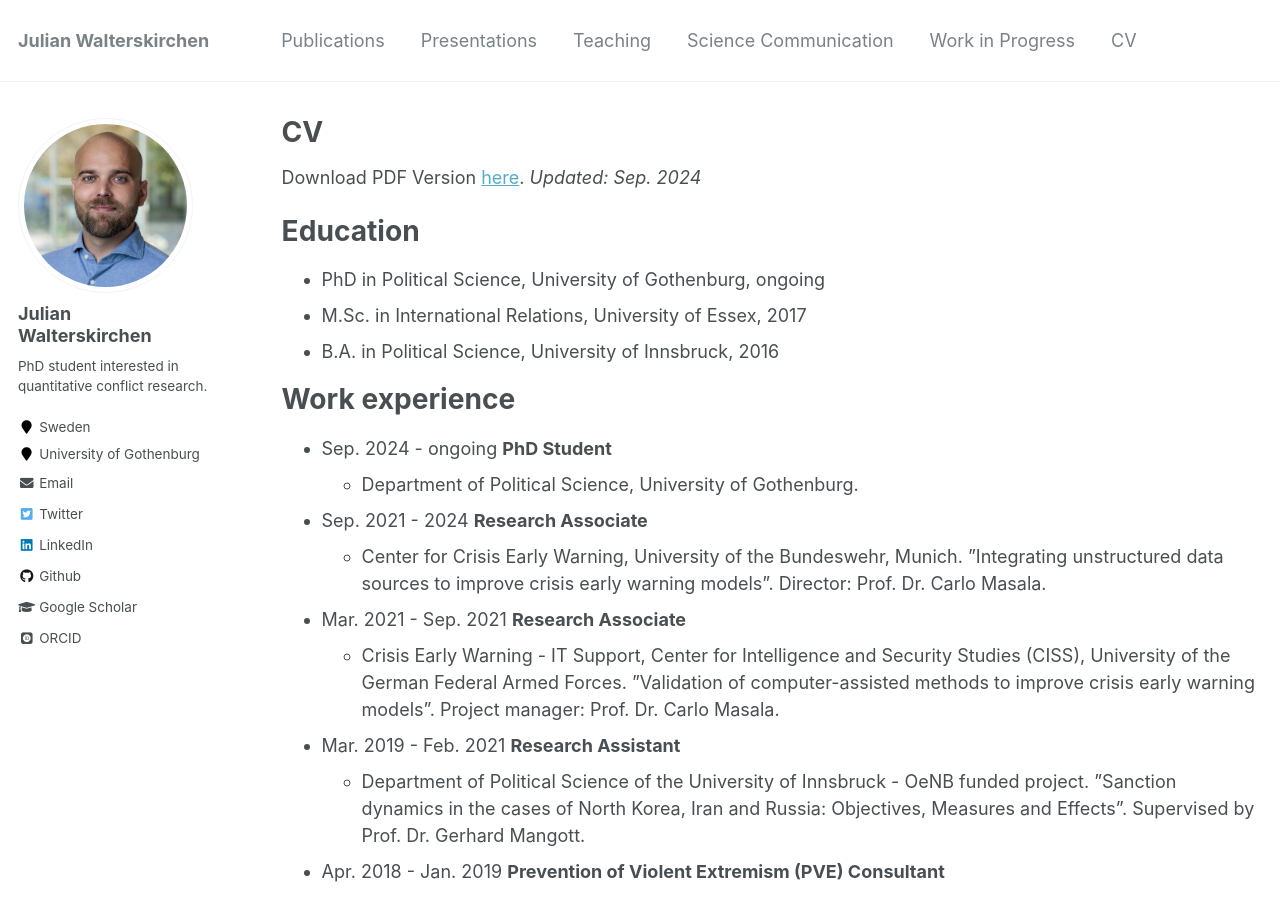
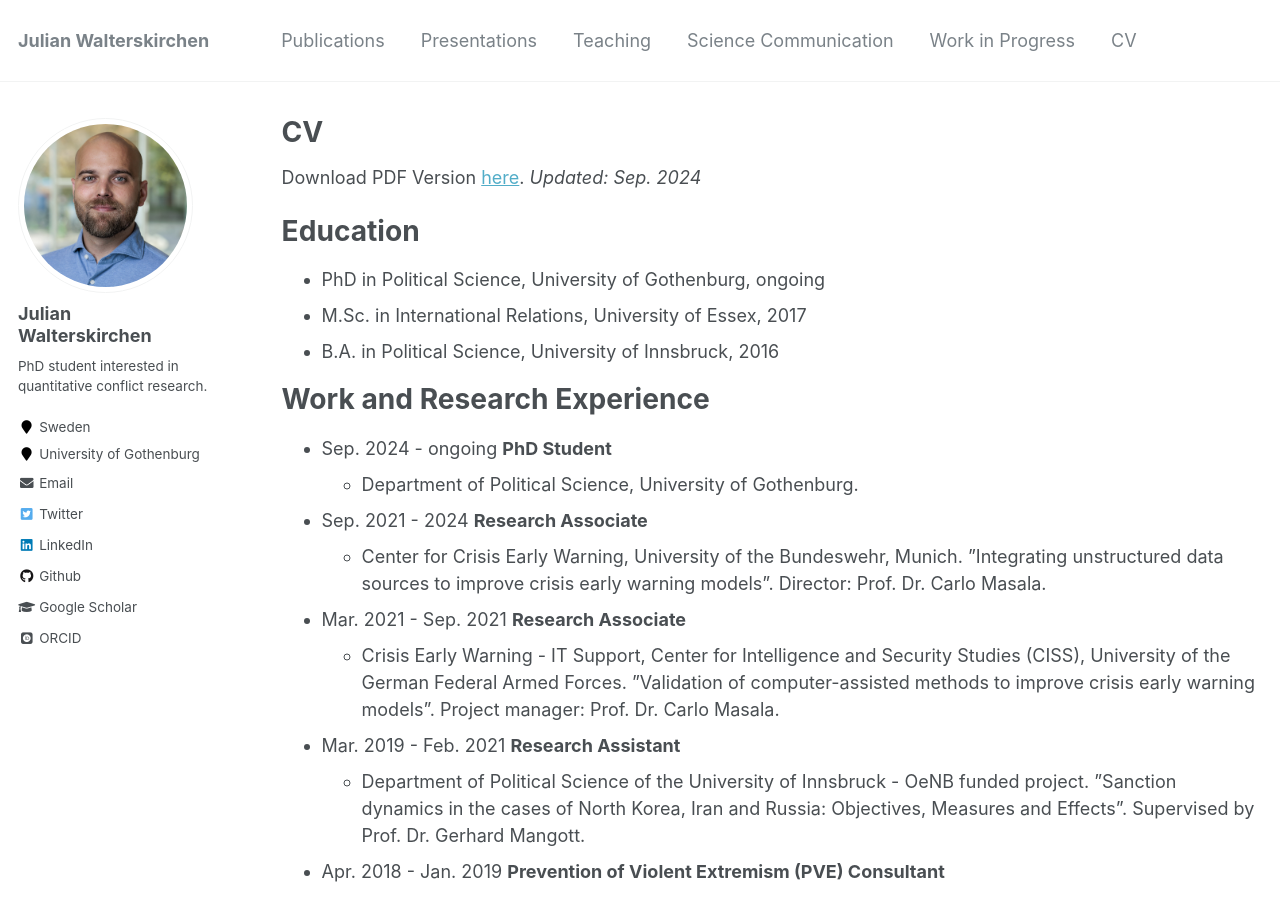
Before and after one commit to jwalterskirchen/jwalterskirchen.github.io, a Jekyll site: the page built from _pages/cv.md, in a window 1280 px wide and 900 px high. Built offline with Jekyll 4.4.1, drawn with Linux system fonts in a browser that asks for light colours; some web fonts are replaced.

Commit message:
Update CV PDF link and section titles

```diff
--- a/_pages/cv.md
+++ b/_pages/cv.md
@@ -9,7 +9,7 @@
 
 {% include base_path %}
 
-Download PDF Version [here](/files/CV_Walterskirchen_Sep24.pdf). <i>Updated: Sep. 2024</i>
+Download PDF Version [here](/files/CV_Walterskirchen_Jan26.pdf). <i>Updated: Sep. 2024</i>
 
 
 Education
@@ -18,7 +18,7 @@
 * M.Sc. in International Relations, University of Essex, 2017
 * B.A. in Political Science, University of Innsbruck, 2016
 
-Work experience
+Work and Research Experience
 ======
 * Sep. 2024 - ongoing <b> PhD Student </b>
   * Department of Political Science, University of Gothenburg.
```
